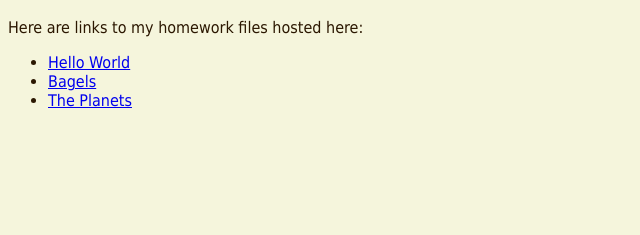
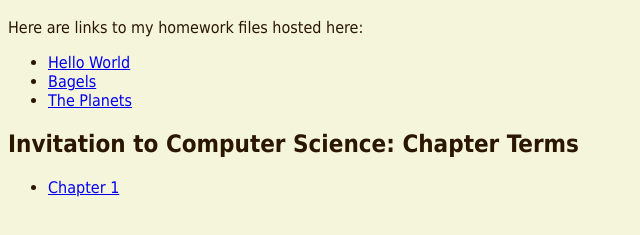
Before and after one commit to dlambert-pvcc/dlambert-pvcc.github.io, a plain HTML site: page index.html in a window 1280 px wide. Shown: the part 49-284 px from the top of the page, without its empty margins (0-640 px from the left). Drawn offline with Linux system fonts and the light colour scheme.

Commit message:
Update index.html

```diff
--- a/index.html
+++ b/index.html
@@ -14,5 +14,11 @@
             <li><a href="bagels.html">Bagels</a></li>
             <li><a href="planets.html">The Planets</a></li>
         </ul>
+
+        <h2>Invitation to Computer Science: Chapter Terms</h2>
+
+        <ul>
+            <li><a href="ch1.html">Chapter 1</a></li>
+        </ul>
     </body>
 </html>
```
